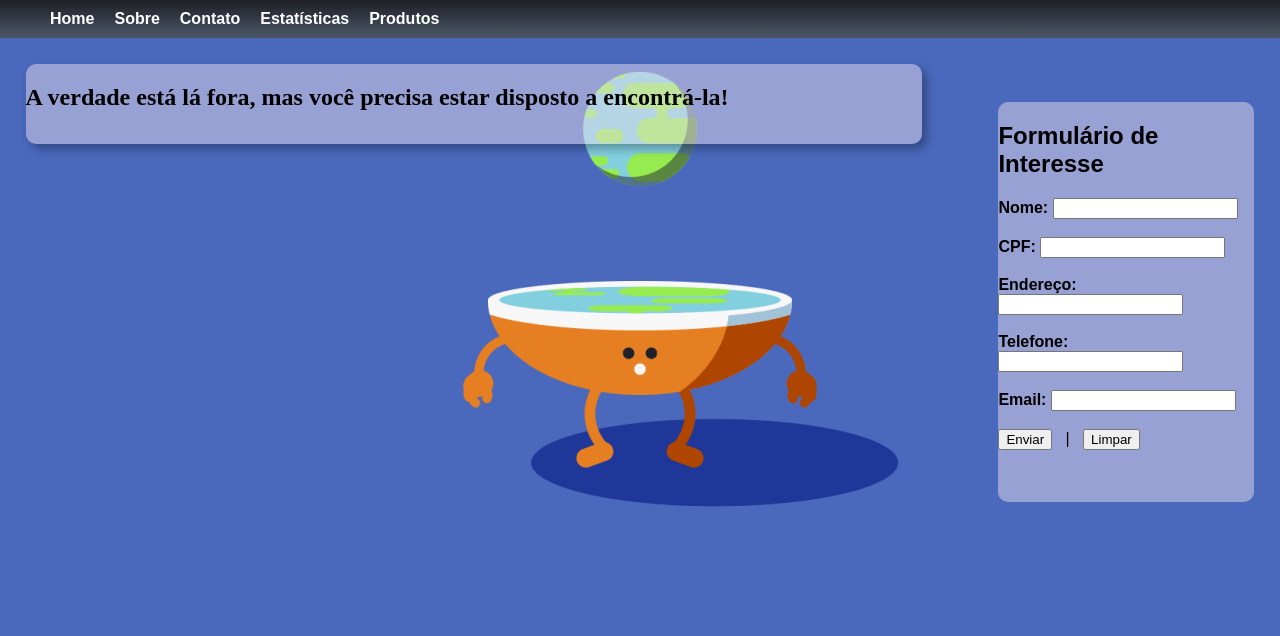
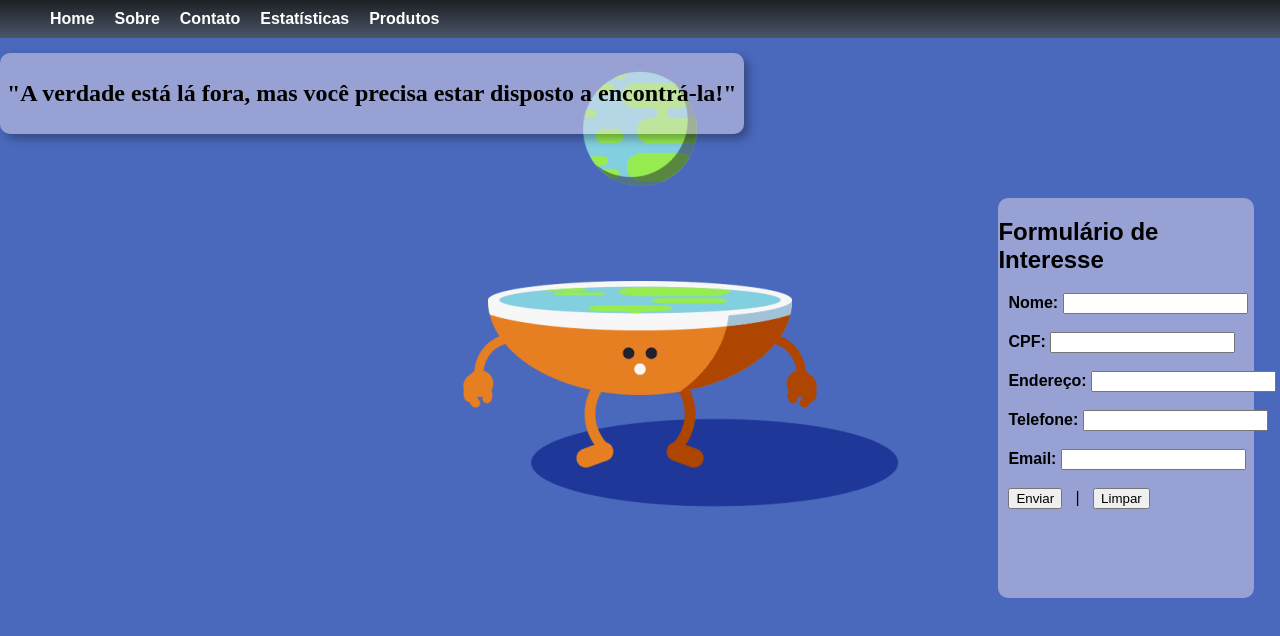
Before and after one commit to Delboniisa/Isabela_Escolaro_Delboni, a plain HTML site: page index.html in a window 1280 px wide. Drawn offline with Linux system fonts and the light colour scheme.

Commit message:
mudanças na caixa

```diff
--- a/index.html
+++ b/index.html
@@ -21,7 +21,7 @@
 <main>
       <section>
         <div class="caixa">
-          <h2>A verdade está lá fora, mas você precisa estar disposto a encontrá-la!</h2>
+          <h2>"A verdade está lá fora, mas você precisa estar disposto a encontrá-la!"</h2>
         </div>
         <div class="form">
           <h1>Formulário de Interesse</h1>
@@ -49,6 +49,7 @@
             <input type="submit" value="Enviar"> &nbsp; | &nbsp;
             <input type="reset" value="Limpar">
             <br>
+          </form>
         </div>
       </section>
   </main>
--- a/style.css
+++ b/style.css
@@ -25,13 +25,18 @@ main {
 }
 .caixa{
   margin-top: 2%;
-  position: fixed;
+  position: flex;
   left: 2%;
   width: 70%;
   height: 10%;
   background-color: #eadcea7c;
   box-shadow: 5px 5px 10px rgba(0, 0, 0, 0.3);
   border-radius: 10px;
+  min-width: 2%;
+  max-width: 100%;
+  width: fit-content;
+  height: fit-content;
+  padding: 7px;
 }
 h2 {
   font-family: Telegraf;
@@ -75,3 +80,12 @@ li:hover {
   border-right: 1px solid rgba(0, 0, 0, 0.1);
   padding: 10px 9px;
 }
+form{
+  display: inline-block;
+  width: 78px;
+  padding-left: 10px;
+  white-space: nowrap
+}
+input{
+  width: auto;
+}
```
